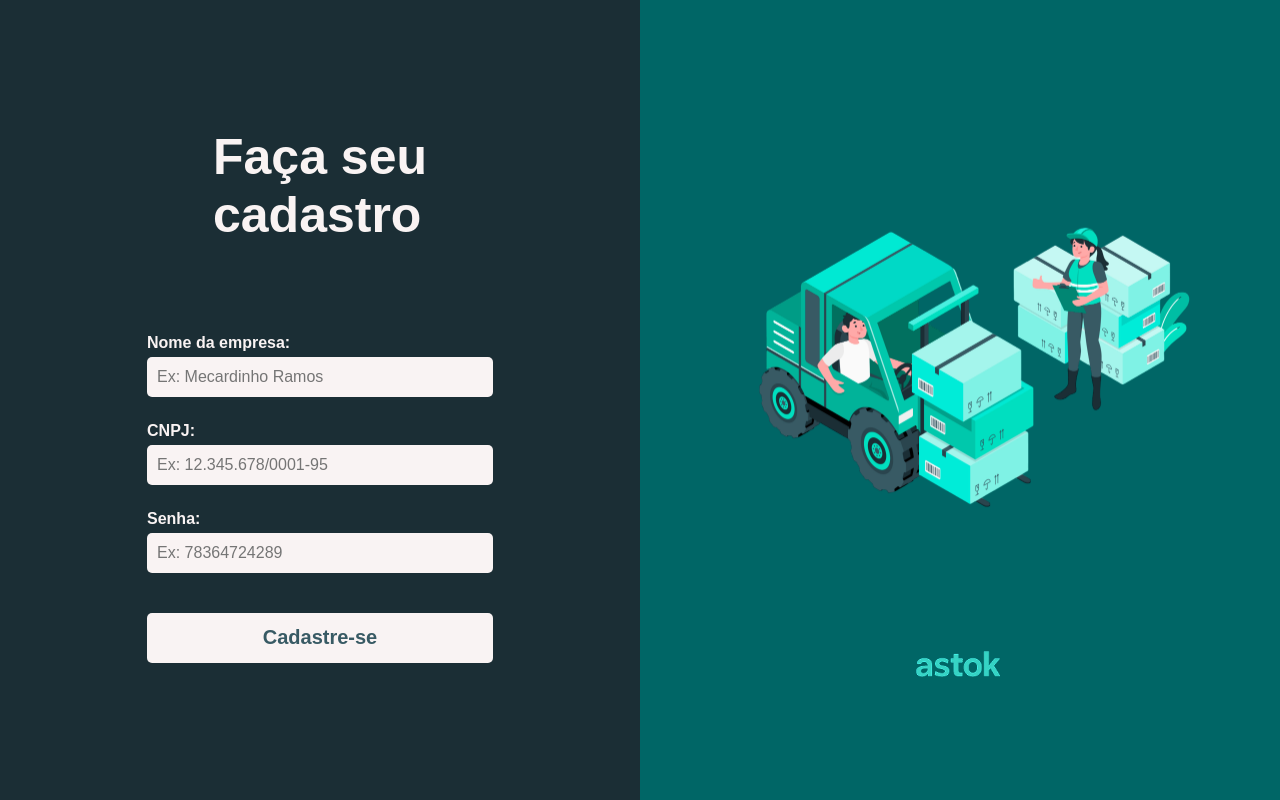
After one commit to Isaa28/CRUD-controle-de-estoque, a PHP site: page /cadastro.php in a window 1280 px wide. The commit adds this page. Run offline with PHP 8.4, Linux system fonts and the light colour scheme.

Commit message:
Finalização da tela de login e tela de cadastro

```diff
--- /dev/null
+++ b/codigo-fonte/assets/css/cadastro-usuario.css
@@ -0,0 +1,21 @@
+*{
+    margin: 0;
+    padding: 0;
+    box-sizing: border-box;
+}
+
+#form-cadastro{
+    display: flex;
+    flex-direction: column;
+    justify-content: center;
+    align-items: center;
+    background-color: #1B2E35;
+    width: 50%;
+    padding: 40px;
+}
+
+#tela-de-cadastro {
+    display: flex;
+    width: 100%;
+    height: 100vh;
+}
--- a/codigo-fonte/assets/css/style.css
+++ b/codigo-fonte/assets/css/style.css
@@ -28,6 +28,7 @@
     justify-content: center;
     width: 50%;
     background-color: #006666;
+    flex-direction: column;
 }
 
 #imagem-login {
@@ -38,7 +39,7 @@
 
 h1 {
     font-size: 50px;
-    margin-bottom: 20px;
+    margin-bottom: 80px;
 }
 
 .rotulo {
@@ -112,10 +113,10 @@ h1 {
 }
 
 #link-cadastro:hover {
-    color: #00FFFF;
+    color: #0FA9A9;
 }
 
 #logo {
-    width: 80px;
+    width: 100px;
     margin-top: 100px;
 }
--- /dev/null
+++ b/codigo-fonte/cadastro.php
@@ -0,0 +1,34 @@
+<?php
+    require_once 'conexao.php';
+?>
+
+<!DOCTYPE html>
+<html lang="en">
+<head>
+    <meta charset="UTF-8">
+    <meta name="viewport" content="width=device-width, initial-scale=1.0">
+    <title>Astok</title>
+    <link rel="stylesheet" href="assets/css/style.css">
+    <link rel="stylesheet" href="assets/css/cadastro-usuario.css">
+</head>
+<body>
+    <div id="tela-de-cadastro">
+        <div id="form-cadastro">
+            <h1>Faça seu <br> cadastro</h1>
+            <form action="form-cadastro.php" method="post">
+            <label class="rotulo" for="nome-empresa">Nome da empresa:</label>
+            <input type="text" name="nome-empresa" class="estilo-input" placeholder="Ex: Mecardinho Ramos">
+            <label class="rotulo" for="cnpj">CNPJ:</label>
+            <input type="text" name="cnpj" class="estilo-input" placeholder="Ex: 12.345.678/0001-95">
+            <label class="rotulo" for="senha">Senha:</label>
+            <input type="password" name="senha" class="estilo-input" placeholder="Ex: 78364724289">
+            <input type="submit" value="Cadastre-se" class="botoes">
+            </form>
+        </div>
+        <div id="imagem-lateral">
+            <img id="imagem-login" src="assets/imagens/imagem-login.png" alt="">
+            <img id="logo" src="assets/imagens/logo.png" alt="Logo Astok">
+        </div>
+    </div>
+</body>
+</html>
--- a/codigo-fonte/conexao.php
+++ b/codigo-fonte/conexao.php
@@ -1,7 +1,7 @@
 <?php
     try{
         $conexao = new PDO("mysql:host=localhost;dbname=estoque;charset=utf8mb4",
-        "root", "",
+        "root", "aluno",
         [
             PDO::ATTR_ERRMODE => PDO::ERRMODE_EXCEPTION,
             PDO::ATTR_DEFAULT_FETCH_MODE => PDO::FETCH_ASSOC
--- a/codigo-fonte/login.php
+++ b/codigo-fonte/login.php
@@ -32,7 +32,7 @@ if (isset($_POST["cnpj"], $_POST["senha"])) {
                     header("Location: tela-inicial.php");
                     exit();
                 } else {
-                    echo "Senha incorreta.";
+                    echo "Senha ou cnpj incorretos.";
                 }
             } else {
                 echo "CNPJ não encontrado.";
--- a/codigo-fonte/protect.php
+++ b/codigo-fonte/protect.php
@@ -5,6 +5,7 @@
     }
 
     if(!isset($_SESSION["id"])){
-        die("Você não pode acesar esta página porque não está logado. <p><a href=\"index.php\">Entrar</a></p>");
+        header("Location: index.php");
+        // die("Você não pode acesar esta página porque não está logado. <p><a href=\"index.php\">Entrar</a></p>");
     }
 ?>
```
Also changed, not shown: codigo-fonte/form-cadastro.php (added, +31 -0 lines), codigo-fonte/index.php (+3 -5 lines).
